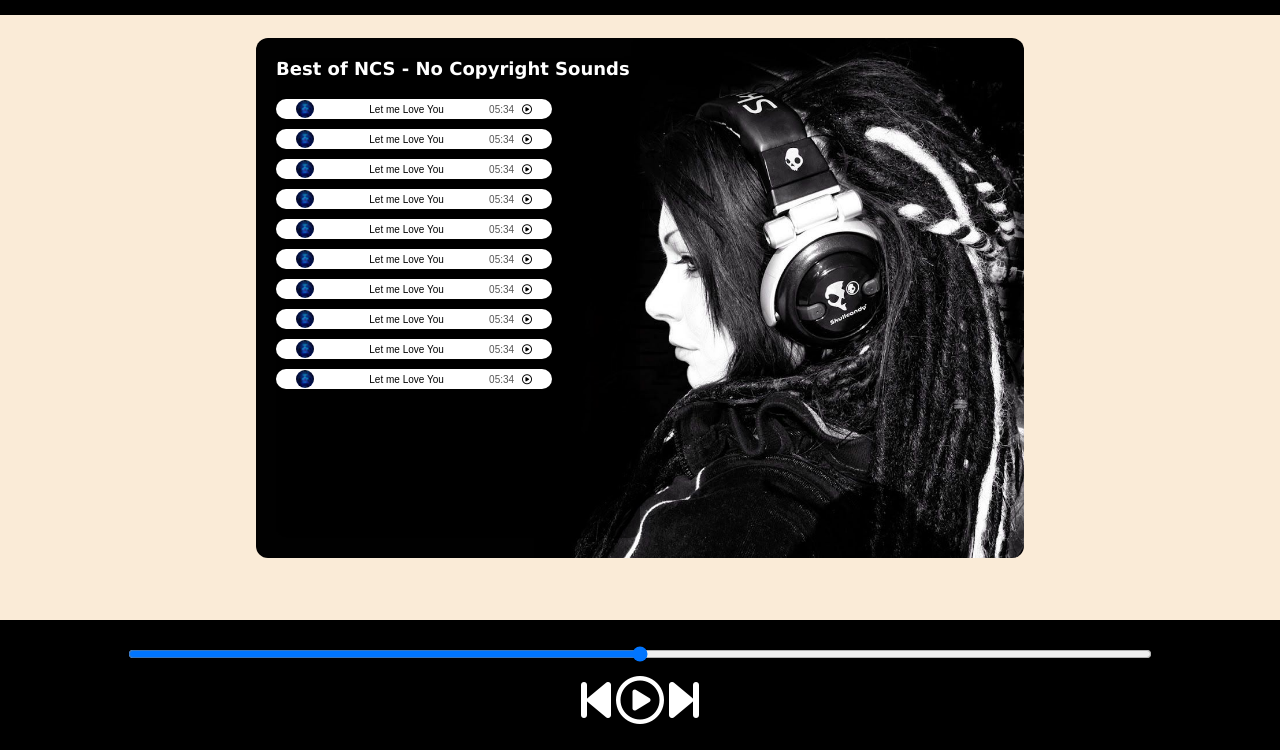
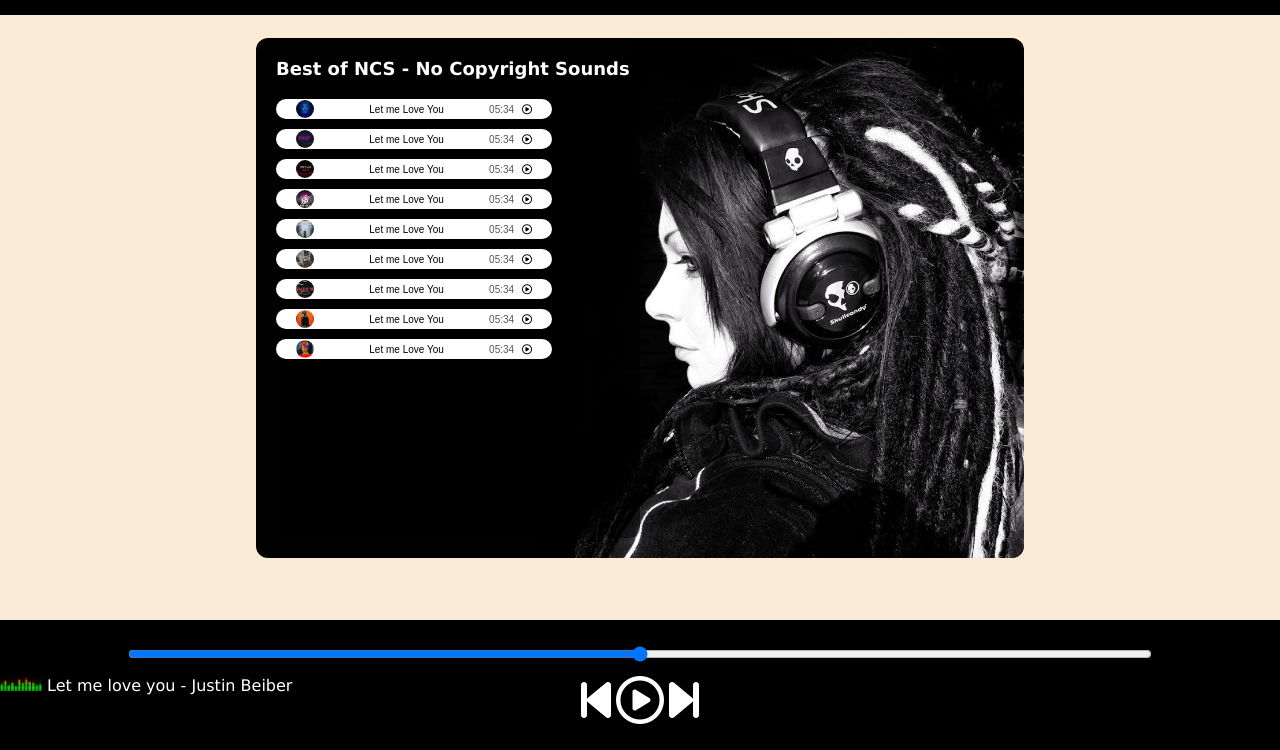
Before and after one commit to neha-0x01/Spotify, a plain HTML site: page index.html in a window 1280 px wide. Shown: the part 50-800 px from the top of the page. Drawn offline with Linux system fonts and the light colour scheme.

Commit message:
addd files

```diff
--- a/index.html
+++ b/index.html
@@ -16,61 +16,80 @@
     </nav>
 
     <div class="container">
-
       <div class="SongList">
-      <h1>
-        Best of NCS - No Copyright Sounds
-      </h1>
+        <h1>Best of NCS - No Copyright Sounds</h1>
         <div>
           <div class="songItem">
-          <img src="1.jpg" alt="1" >
+            <img src="1.jpg" alt="1" />
             <span class="byte">Let me Love You</span>
-          <span class="songlistplay"><span class="timestamp">05:34</span> <i class="fa-regular fa-circle-play"></i></span>
+            <span class="songlistplay"
+              ><span class="timestamp">05:34</span>
+              <i class="fa-regular fa-circle-play"></i
+            ></span>
           </div>
           <div class="songItem">
-          <img src="1.jpg" alt="1" >
+            <img src="2.jpg" alt="1" />
             <span class="byte">Let me Love You</span>
-          <span class="songlistplay"><span class="timestamp">05:34</span> <i class="fa-regular fa-circle-play"></i></span>
+            <span class="songlistplay"
+              ><span class="timestamp">05:34</span>
+              <i class="fa-regular fa-circle-play"></i
+            ></span>
           </div>
           <div class="songItem">
-          <img src="1.jpg" alt="1" >
+            <img src="3.jpg" alt="1" />
             <span class="byte">Let me Love You</span>
-          <span class="songlistplay"><span class="timestamp">05:34</span> <i class="fa-regular fa-circle-play"></i></span>
+            <span class="songlistplay"
+              ><span class="timestamp">05:34</span>
+              <i class="fa-regular fa-circle-play"></i
+            ></span>
           </div>
           <div class="songItem">
-          <img src="1.jpg" alt="1" >
+            <img src="4.jpg" alt="1" />
             <span class="byte">Let me Love You</span>
-          <span class="songlistplay"><span class="timestamp">05:34</span> <i class="fa-regular fa-circle-play"></i></span>
+            <span class="songlistplay"
+              ><span class="timestamp">05:34</span>
+              <i class="fa-regular fa-circle-play"></i
+            ></span>
           </div>
           <div class="songItem">
-          <img src="1.jpg" alt="1" >
+            <img src="5.jpg" alt="1" />
             <span class="byte">Let me Love You</span>
-          <span class="songlistplay"><span class="timestamp">05:34</span> <i class="fa-regular fa-circle-play"></i></span>
+            <span class="songlistplay"
+              ><span class="timestamp">05:34</span>
+              <i class="fa-regular fa-circle-play"></i
+            ></span>
           </div>
           <div class="songItem">
-          <img src="1.jpg" alt="1" >
+            <img src="6.jpg" alt="1" />
             <span class="byte">Let me Love You</span>
-          <span class="songlistplay"><span class="timestamp">05:34</span> <i class="fa-regular fa-circle-play"></i></span>
+            <span class="songlistplay"
+              ><span class="timestamp">05:34</span>
+              <i class="fa-regular fa-circle-play"></i
+            ></span>
           </div>
           <div class="songItem">
-          <img src="1.jpg" alt="1" >
+            <img src="7.jpg" alt="1" />
             <span class="byte">Let me Love You</span>
-          <span class="songlistplay"><span class="timestamp">05:34</span> <i class="fa-regular fa-circle-play"></i></span>
+            <span class="songlistplay"
+              ><span class="timestamp">05:34</span>
+              <i class="fa-regular fa-circle-play"></i
+            ></span>
           </div>
           <div class="songItem">
-          <img src="1.jpg" alt="1" >
+            <img src="8.jpg" alt="1" />
             <span class="byte">Let me Love You</span>
-          <span class="songlistplay"><span class="timestamp">05:34</span> <i class="fa-regular fa-circle-play"></i></span>
+            <span class="songlistplay"
+              ><span class="timestamp">05:34</span>
+              <i class="fa-regular fa-circle-play"></i
+            ></span>
           </div>
           <div class="songItem">
-          <img src="1.jpg" alt="1" >
+            <img src="9.jpg" alt="1" />
             <span class="byte">Let me Love You</span>
-          <span class="songlistplay"><span class="timestamp">05:34</span> <i class="fa-regular fa-circle-play"></i></span>
-        </div>
-          <div class="songItem">
-          <img src="1.jpg" alt="1" >
-           <span class="byte">Let me Love You</span>
-          <span class="songlistplay"><span class="timestamp">05:34</span> <i class="fa-regular fa-circle-play"></i></span>
+            <span class="songlistplay"
+              ><span class="timestamp">05:34</span>
+              <i class="fa-regular fa-circle-play"></i
+            ></span>
           </div>
         </div>
       </div>
@@ -78,22 +97,26 @@
     </div>
 
     <div class="bottom">
-        <input type="range" name="range" id="myProgressBar" min="0" max="100">
+      <input type="range" name="range" id="myProgressBar" min="0" max="100" />
 
       <div class="icons">
         <!-- fontsawesome icons  -->
-            <i class="fa-solid  fa-3x fa-backward-step"></i>
+        <i class="fa-solid fa-3x fa-backward-step"></i>
 
         <i class="fa-regular fa-3x fa-circle-play"></i>
 
-                   <i class="fa-solid  fa-3x fa-forward-step"></i>
+        <i class="fa-solid fa-3x fa-forward-step"></i>
       </div>
 
+      <div class="songInfo">
+    <img src="playing.gif" width="42px" alt="" > Let me love you - Justin Beiber
+      </div>
     </div>
 
-
-
-<script src="https://kit.fontawesome.com/f989173c74.js" crossorigin="anonymous"></script>
+    <script
+      src="https://kit.fontawesome.com/f989173c74.js"
+      crossorigin="anonymous"
+    ></script>
     <script src="script.js"></script>
   </body>
 </html>
--- a/style.css
+++ b/style.css
@@ -160,6 +160,12 @@
   width: 80vw;
 }
 
+.songInfo{
+  position:absolute;
+  left:0 ;
+}
+
+
 @media (max-width: 768px) {
   .container {
     flex-direction: column;
```
Lines whose indentation alone changed are shown as unchanged.
